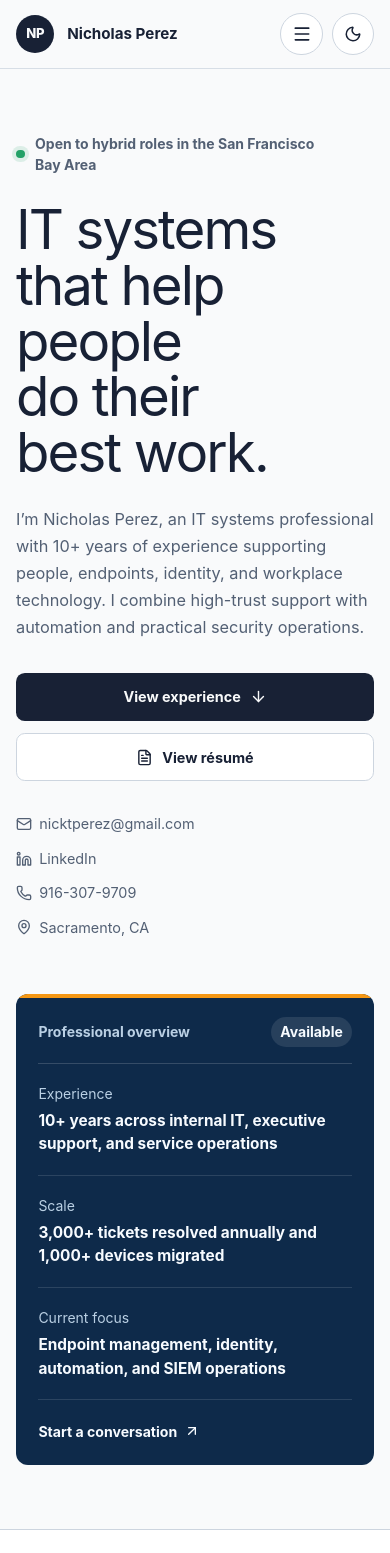
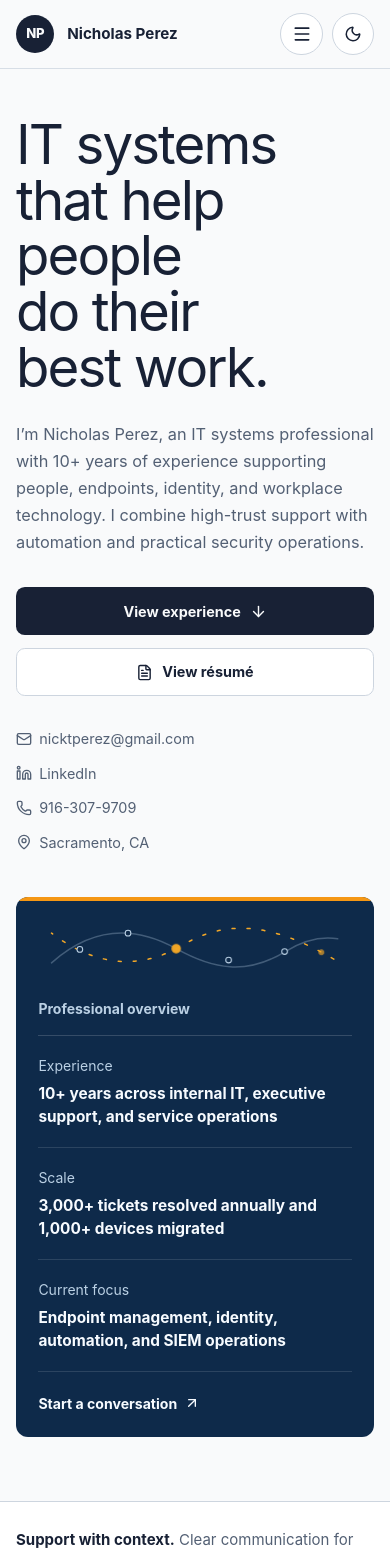
Before and after one commit to nicktperez/My-Website, a React (Vite) app: page / in a window 390 px wide. Shown: the top 1553 px of the page. Built offline with nearby package versions, Linux system fonts and the light colour scheme.

Commit message:
Refine hero layout and visual focus

```diff
--- a/src/App.tsx
+++ b/src/App.tsx
@@ -49,6 +49,27 @@ const capabilityGroups = [
     items: ['Bash & PowerShell', 'Onboarding workflows', 'Knowledge management', 'Ticket operations'],
   },
 ];
+
+const SystemsMotif = () => (
+  <div className="systems-motif" aria-hidden="true">
+    <svg viewBox="0 0 420 96" role="presentation">
+      <path
+        className="systems-flow systems-flow-muted"
+        d="M8 69C71 13 132 20 184 49s99 38 154 4c26-16 49-22 74-18"
+      />
+      <path
+        className="systems-flow systems-flow-active"
+        d="M8 27c63 48 126 52 185 17s123-35 219 23"
+      />
+      <circle className="systems-node" cx="48" cy="50" r="4" />
+      <circle className="systems-node" cx="116" cy="27" r="4" />
+      <circle className="systems-node systems-node-accent" cx="184" cy="49" r="5" />
+      <circle className="systems-node" cx="258" cy="65" r="4" />
+      <circle className="systems-node" cx="337" cy="53" r="4" />
+      <circle className="systems-node systems-node-accent systems-node-delayed" cx="389" cy="54" r="4" />
+    </svg>
+  </div>
+);
 
 const CopyEmailButton = () => {
   const [copied, setCopied] = useState(false);
@@ -140,10 +161,6 @@ const App = () => {
       <main id="main-content">
         <section className="hero page-width" id="top">
           <div className="hero-copy">
-            <p className="availability">
-              <span aria-hidden="true" />
-              Open to hybrid roles in the San Francisco Bay Area
-            </p>
             <h1>IT systems that help people do their best work.</h1>
             <p className="hero-summary">
               I’m Nicholas Perez, an IT systems professional with 10+ years of experience
@@ -183,9 +200,9 @@ const App = () => {
           </div>
 
           <aside className="profile-brief" aria-label="Professional overview">
+            <SystemsMotif />
             <div className="brief-heading">
               <span>Professional overview</span>
-              <span className="brief-status">Available</span>
             </div>
             <dl>
               <div>
--- a/src/data.ts
+++ b/src/data.ts
@@ -4,7 +4,6 @@ export const portfolioData = {
     email: "nicktperez@gmail.com",
     phone: "916-307-9709",
     location: "Sacramento, CA",
-    hybridStatus: "Open to hybrid roles in the San Francisco Bay Area",
     summary: "IT systems professional with 10+ years of experience supporting people, endpoints, identity, and workplace technology. Combines high-trust support with automation and practical security operations.",
     skills: [
         { name: "macOS & Windows Admin", icon: "Monitor" },
--- a/src/index.css
+++ b/src/index.css
@@ -272,35 +272,15 @@ li {
 }
 
 .hero {
-  min-height: calc(100vh - 76px);
   display: grid;
   grid-template-columns: minmax(0, 1.45fr) minmax(310px, 0.75fr);
-  align-items: center;
+  align-items: start;
   gap: clamp(3rem, 8vw, 7rem);
-  padding-block: clamp(5rem, 10vw, 8rem);
+  padding-block: clamp(3.5rem, 6vw, 5rem);
 }
 
 .hero-copy {
   animation: hero-in 650ms cubic-bezier(0.22, 1, 0.36, 1) both;
-}
-
-.availability {
-  width: fit-content;
-  display: flex;
-  align-items: center;
-  gap: 0.65rem;
-  margin-bottom: 1.7rem;
-  color: hsl(var(--muted-foreground));
-  font-size: 0.875rem;
-  font-weight: 650;
-}
-
-.availability span {
-  width: 0.55rem;
-  height: 0.55rem;
-  border-radius: 50%;
-  background: #23a167;
-  box-shadow: 0 0 0 4px rgb(35 161 103 / 0.13);
 }
 
 .hero h1 {
@@ -386,7 +366,7 @@ li {
 
 .profile-brief {
   position: relative;
-  align-self: center;
+  align-self: start;
   overflow: hidden;
   border-radius: 0.75rem;
   background: var(--surface-strong);
@@ -403,23 +383,61 @@ li {
   background: hsl(var(--accent));
 }
 
+.systems-motif {
+  height: 4.75rem;
+  margin: -0.35rem 0 1.15rem;
+}
+
+.systems-motif svg {
+  width: 100%;
+  height: 100%;
+  display: block;
+  overflow: visible;
+}
+
+.systems-flow {
+  fill: none;
+  vector-effect: non-scaling-stroke;
+  stroke-linecap: round;
+  stroke-width: 1.5;
+}
+
+.systems-flow-muted {
+  stroke: rgb(186 208 228 / 0.3);
+}
+
+.systems-flow-active {
+  stroke: #f2a727;
+  stroke-dasharray: 3 12;
+  animation: systems-flow 7s linear infinite;
+}
+
+.systems-node {
+  fill: var(--surface-strong);
+  stroke: #bad0e4;
+  stroke-width: 1.5;
+  transform-box: fill-box;
+  transform-origin: center;
+}
+
+.systems-node-accent {
+  fill: #f2a727;
+  stroke: #f2a727;
+  animation: systems-node-pulse 2.8s ease-in-out infinite;
+}
+
+.systems-node-delayed {
+  animation-delay: 1.4s;
+}
+
 .brief-heading {
   display: flex;
   align-items: center;
-  justify-content: space-between;
-  gap: 1rem;
   padding-bottom: 1rem;
   border-bottom: 1px solid rgb(255 255 255 / 0.16);
   color: var(--surface-strong-muted);
   font-size: 0.875rem;
   font-weight: 700;
-}
-
-.brief-status {
-  padding: 0.28rem 0.55rem;
-  border-radius: 999px;
-  background: rgb(255 255 255 / 0.1);
-  color: var(--surface-strong-text);
 }
 
 .profile-brief dl {
@@ -946,6 +964,24 @@ li {
   }
 }
 
+@keyframes systems-flow {
+  to {
+    stroke-dashoffset: -60;
+  }
+}
+
+@keyframes systems-node-pulse {
+  0%,
+  100% {
+    opacity: 0.65;
+    transform: scale(0.88);
+  }
+  50% {
+    opacity: 1;
+    transform: scale(1.18);
+  }
+}
+
 @media (max-width: 900px) {
   .desktop-nav {
     display: none;
@@ -964,7 +1000,6 @@ li {
   }
 
   .hero {
-    min-height: auto;
     grid-template-columns: 1fr;
     gap: 3.5rem;
   }
@@ -1031,7 +1066,8 @@ li {
   }
 
   .hero {
-    padding-block: 4rem;
+    gap: 2.75rem;
+    padding-block: 3rem 4rem;
   }
 
   .hero h1 {
@@ -1061,6 +1097,11 @@ li {
 
   .profile-brief {
     padding: 1.4rem;
+  }
+
+  .systems-motif {
+    height: 4.25rem;
+    margin-bottom: 1rem;
   }
 
   .section-heading h2,
```
